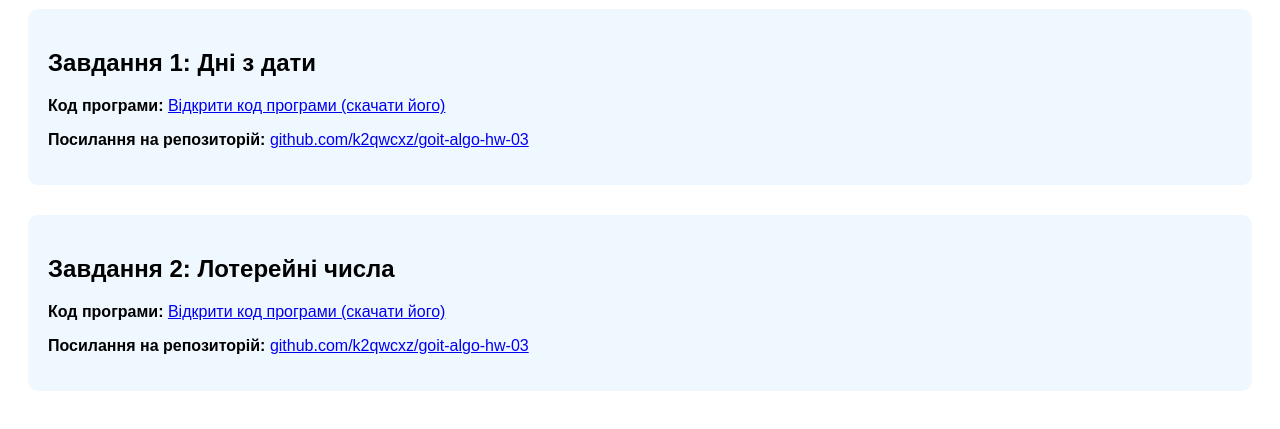
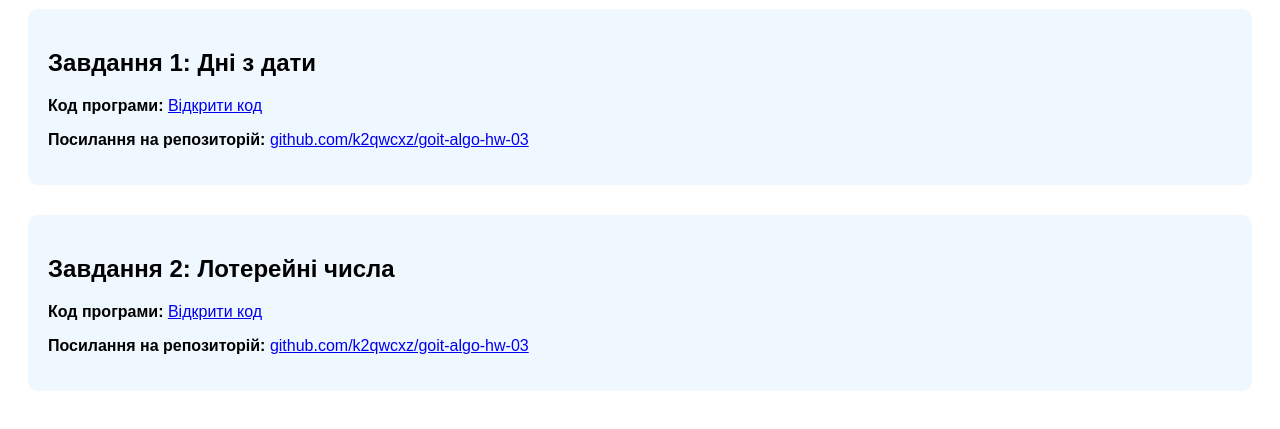
Before and after one commit to k2qwcxz/goit-algo-hw-03, a plain HTML site: page index.html in a window 1280 px wide. Shown: the part 107-536 px from the top of the page. Drawn offline with Linux system fonts and the light colour scheme.

Commit message:
Update index.html

```diff
--- a/index.html
+++ b/index.html
@@ -11,7 +11,7 @@
 
 <p><strong>Код програми:</strong>
     <a href="https://raw.githubusercontent.com/k2qwcxz/goit-algo-hw-03/refs/heads/main/get_days_from_today/get_days_from_today(date).py">
-        Відкрити код програми (скачати його)
+        Відкрити код
     </a></p>
 <p><strong>Посилання на репозиторій:</strong>
 <a href="https://github.com/k2qwcxz/goit-algo-hw-03">github.com/k2qwcxz/goit-algo-hw-03</a></p>
@@ -22,7 +22,7 @@
 
 <p><strong>Код програми:</strong>
     <a href="https://raw.githubusercontent.com/k2qwcxz/goit-algo-hw-03/refs/heads/main/get_numbers_ticket/get_numbers_ticket.py">
-        Відкрити код програми (скачати його)
+        Відкрити код
     </a></p>
 <p><strong>Посилання на репозиторій:</strong>
 <a href="https://github.com/k2qwcxz/goit-algo-hw-03">github.com/k2qwcxz/goit-algo-hw-03</a></p>
```
